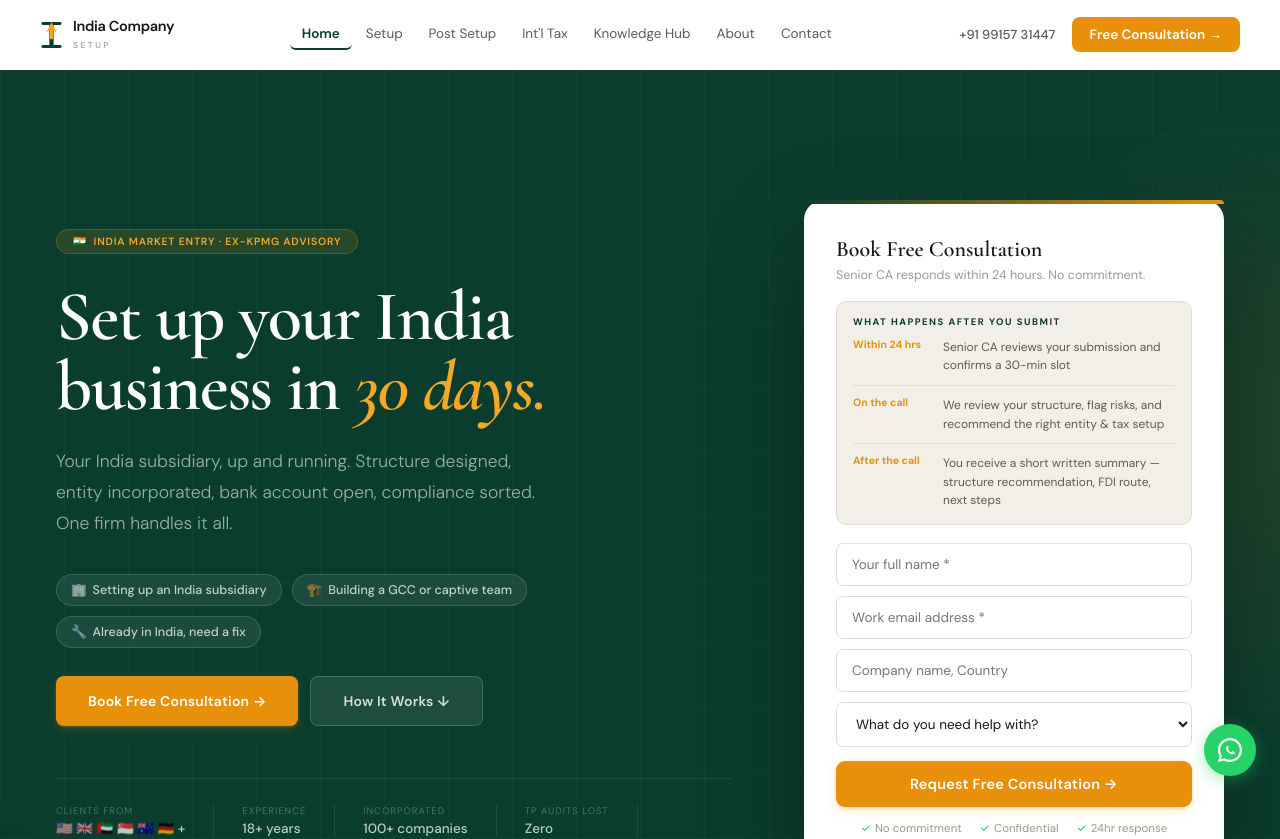
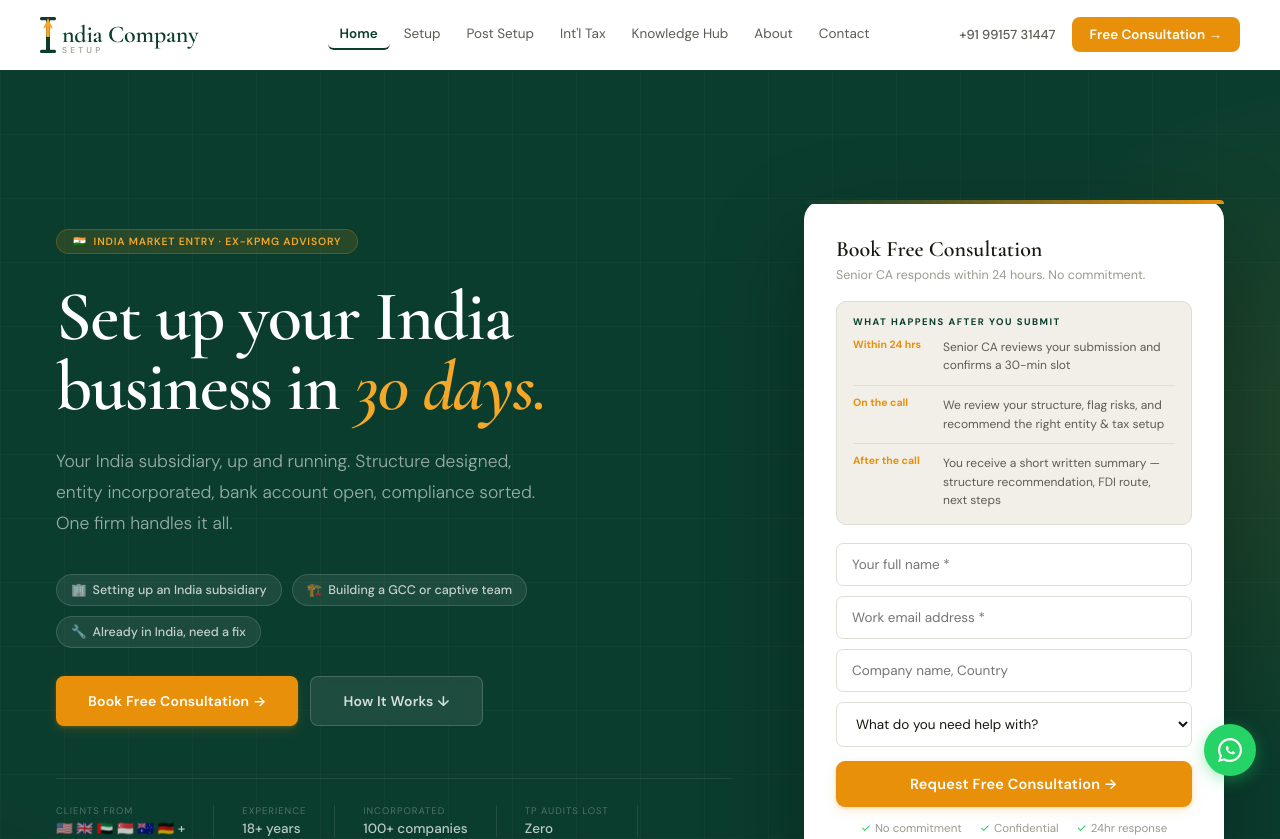
Before and after one commit to PGACA-CHD/ics-next, a Next.js app: page / in a window 1280 px wide. Shown: the top 839 px of the page. Built offline with nearby package versions, Linux system fonts and the light colour scheme.

Commit message:
Update Nav.jsx

```diff
--- a/src/components/layout/Nav.jsx
+++ b/src/components/layout/Nav.jsx
@@ -38,12 +38,8 @@ export default function Nav() {
         fontFamily: "'DM Sans', sans-serif",
       }}>
         {/* Logo */}
-        <Link href="/" style={{ textDecoration: 'none', display: 'flex', alignItems: 'center', gap: 10 }}>
-          <Logo size={32} />
-          <span style={{ fontFamily: "'DM Sans', sans-serif", fontSize: 14.5, fontWeight: 600, color: T.ch, letterSpacing: -.3, lineHeight: 1.15 }}>
-            India Company<br />
-            <span style={{ fontSize: 8.5, fontWeight: 500, letterSpacing: 2.5, textTransform: 'uppercase', color: T.lt }}>SETUP</span>
-          </span>
+        <Link href="/" style={{ textDecoration: 'none', display: 'flex', alignItems: 'center' }}>
+          <Logo dark={true} size="md" />
         </Link>
 
         {/* Desktop nav links */}
```
